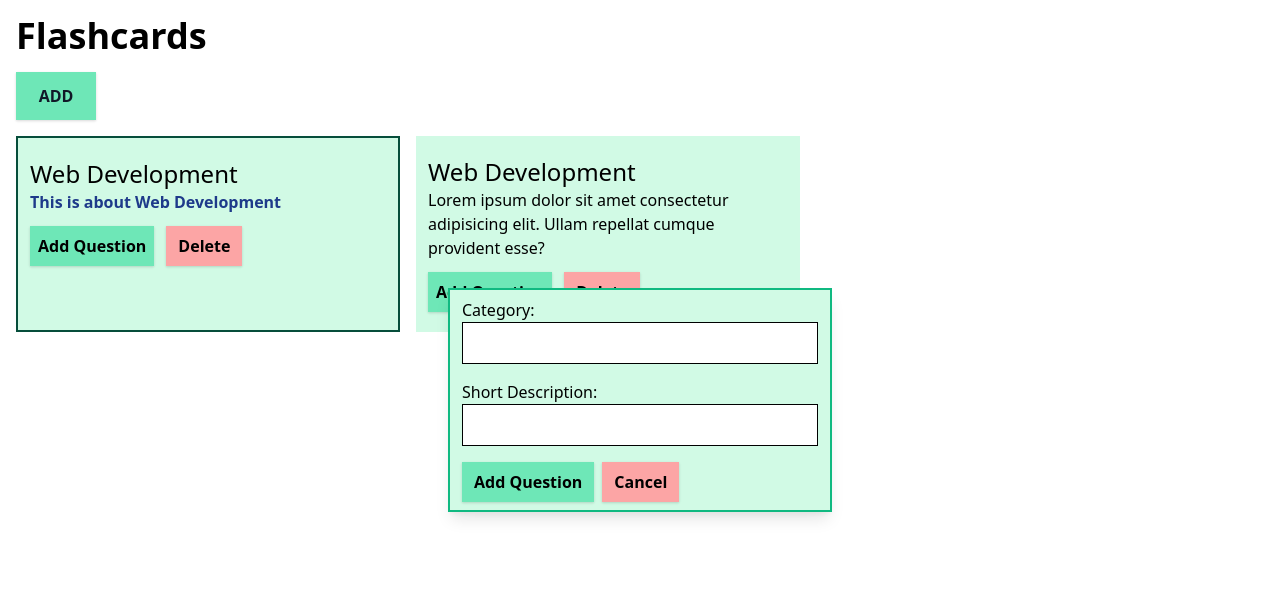
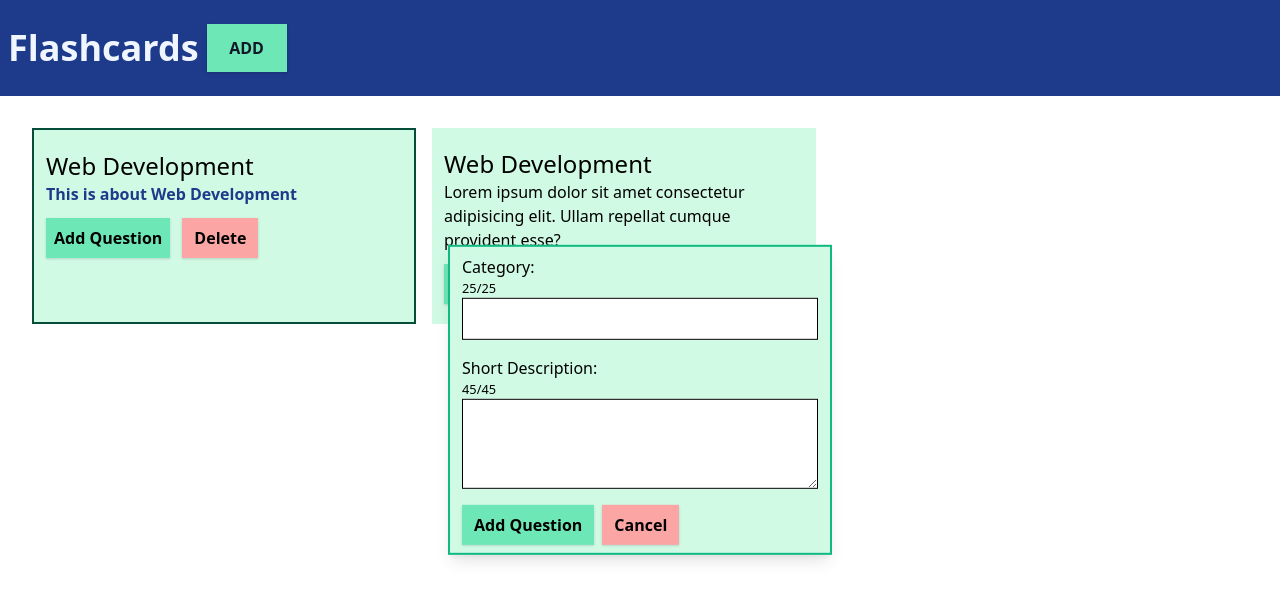
Before and after one commit to NADS-PROGRAMMER/Flashcard, a React (Create React App) app: page / in a window 1280 px wide. Both pictures are taken after a click on the button "ADD". Shown: the top 600 px of the page. Built offline with nearby package versions, Linux system fonts and the light colour scheme.

Commit message:
fixed the bugs on  input fields at modal

```diff
--- a/public/index.html
+++ b/public/index.html
@@ -26,7 +26,7 @@
     -->
     <title>React App</title>
   </head>
-  <body>
+  <body class="py-0 px-0 my-0 mx-0 box-border" >
     <noscript>You need to enable JavaScript to run this app.</noscript>
     <div id="root"></div>
     <!--
--- a/src/App.js
+++ b/src/App.js
@@ -10,9 +10,15 @@ function App() {
 
     // Opens the modal
     if (action.type === 'SHOW_MODAL') {
+
+      let categoryLength = 25
+      let descriptionLength = 45
+
       return {
         ...state,
         isModalOpen: true,
+        categoryLength: categoryLength,
+        descriptionLength: descriptionLength,
       }
     }
     // Closes the modal
@@ -22,19 +28,52 @@ function App() {
         isModalOpen: false,
       }
     }
+
+    // CHANGE THE CATEGORY LENGTH VALUE
+    if (action.type === 'CHANGE_CATEGORY_VALUE') {
+
+      let originalLength = 25
+      let newCategoryLength = originalLength - action.payload.length
+
+      if (newCategoryLength < 0)
+        return state
+
+      return {
+        ...state,
+        categoryLength: newCategoryLength
+      }
+    }
+
+    // CHANGE THE CATEGORY LENGTH VALUE
+    if (action.type === 'CHANGE_DESCRIPTION_VALUE') {
+
+      let originalLength = 45
+      let newDescriptionLength = originalLength - action.payload.length
+
+      if (newDescriptionLength < 0)
+        return state
+
+      return {
+        ...state,
+        descriptionLength: newDescriptionLength
+      }
+    }
   }
   const initialState = {
 
+    categories: [],
     isModalOpen: false,
+    categoryLength: 25,
+    descriptionLength: 45,
   }
 
   const [state, dispatch] = useReducer(reducer, initialState)
 
   return (
-    <div className="py-4 px-4">
+    <div className="">
       <Header openModal={dispatch}/>
       <Categories />
-      {state.isModalOpen && <AddFlashcardModal showModal={dispatch}/>}
+      {state.isModalOpen && <AddFlashcardModal categoryLength={state.categoryLength} descriptionLength={state.descriptionLength} isModalOpen={state.isModalOpen} showModal={dispatch}/>}
     </div>
   );
 }
--- a/src/Components/AddFlashcardModal.js
+++ b/src/Components/AddFlashcardModal.js
@@ -1,20 +1,61 @@
-import React from 'react'
+import React, {useState, useEffect, useRef} from 'react'
 import Textfield from '../InputComponents/Textfield'
 import Button from './Button'
 
 
-function AddFlashcardModal({showModal}) {
+function AddFlashcardModal({categoryLength, descriptionLength, isModalOpen, showModal}) {
+
+   const [category, setCategory] = useState('')
+   const [description, setDescription] = useState('')
+
+    useEffect(() => {
+
+        if (!isModalOpen) {
+            setCategory('')
+            setDescription('')
+        }
+    }, [isModalOpen])
 
     return (
-        <div className="fixed left-1/2 top-1/2 transform -translate-x-1/2 -translate-y-1/2 bg-green-100 px-3 py-2 border-2 border-green-500 flex flex-col gap-4 sm:w-96 lg:w-96 drop-shadow-lg shadow-lg">
+        <div className="fixed left-1/2 top-1/2 transform -translate-x-1/2 -translate-y-1/2 bg-green-100 px-3 py-2 border-2 border-green-500 flex flex-col gap-4 sm:w-96 drop-shadow-lg shadow-lg">
+
+            {/* TEXTFIELD AREA */}
             <section className="flex flex-col">
                 <label className="font-medium" htmlFor="question">Category: </label>
-                <input className="border border-black py-2" type="text" name="" id="" />
+
+                <small>{categoryLength}/25</small>
+
+                <input value={category}  onChange={(e) => {
+
+                    // checks if the user press the backspace button so that we can change the value of the 'category'
+                    if (e.key === 'Backspace' || e.key === 'Delete')
+                        setCategory(e.target.value)
+                    else if (categoryLength > 0)
+                        setCategory(e.target.value)
+
+                    showModal({type: 'CHANGE_CATEGORY_VALUE', payload: e.target.value})
+
+                }} className="border border-black py-2 px-1" type="text" name="" id="" />
             </section>
+
+            {/* TEXT AREA */}
             <section className="flex flex-col">
                 <label className="font-medium" htmlFor="answer">Short Description: </label>
-                <Textfield className="border border-black py-2" name="answer"/>
+
+                <small>{descriptionLength}/45</small>
+
+                <textarea value={description} onChange={(e) => {
+
+                    if (e.key === 'Backspace' || e.key === 'Delete')
+                        setDescription(e.target.value)
+                    else if (descriptionLength > 0)
+                        setDescription(e.target.value)
+
+                    showModal({type: 'CHANGE_DESCRIPTION_VALUE', payload: e.target.value})
+                }} className="border border-black py-2 px-1" name="" id="" cols="30" rows="3"></textarea>
             </section>
+
+            {/* BUTTON SECTION */}
             <section className="flex gap-2">
                 <Button className="bg-green-300 font-bold py-2 px-3 hover:bg-green-400 shadow" text="Add Question"/>
 
--- a/src/Components/Categories.js
+++ b/src/Components/Categories.js
@@ -2,9 +2,11 @@ import React from 'react'
 import Button from './Button'
 
 function Categories() {
+    // flex flex-wrap gap-4 items-stretch
     return (
-        <div className="flex flex-wrap gap-4 items-stretch">
-            <section className="flex flex-col gap-3 bg-green-100 py-5 px-3 hover:scale-150 border-2 border-green-900 max-w-sm w-full">
+        <div className="flex flex-wrap gap-4 items-stretch px-1 md:px-8">
+
+            <section className="flex flex-col jusitfy-around  gap-3 bg-green-100 py-5 px-3 hover:scale-150 border-2 border-green-900 max-w-sm w-full">
                 <section>
                     <h1 className="text-2xl font-medium">Web Development</h1>
                     <p className="font-semibold text-blue-900">This is about Web Development</p>
--- a/src/Components/Header.js
+++ b/src/Components/Header.js
@@ -4,8 +4,8 @@ import '../../src/index.css'
 
 function Header({openModal, isModalOpen}) {
     return (
-        <header className="">
-            <h1 className="text-3xl font-bold md:text-4xl">Flashcards</h1>
+        <header className="md:flex items-center gap-2 px-2 py-2 mb-8 bg-blue-900">
+            <h1 className="text-3xl font-bold md:text-4xl text-blue-50">Flashcards</h1>
             <Button className="bg-green-300 font-bold py-2 px-3 hover:bg-green-400    shadow md:py-3 md:px-4 md:w-20 text-gray-900 my-4"
 
 
```
